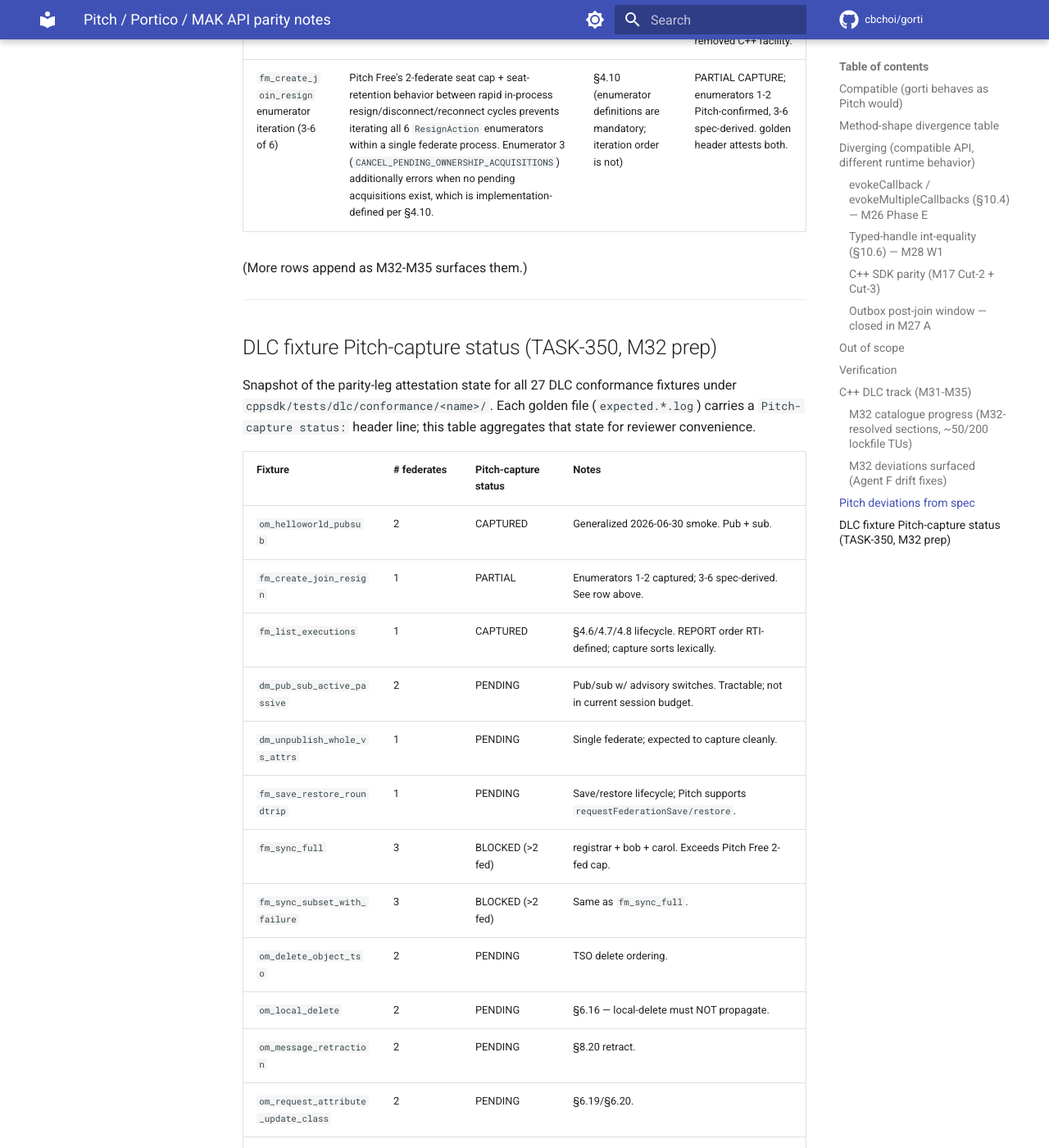
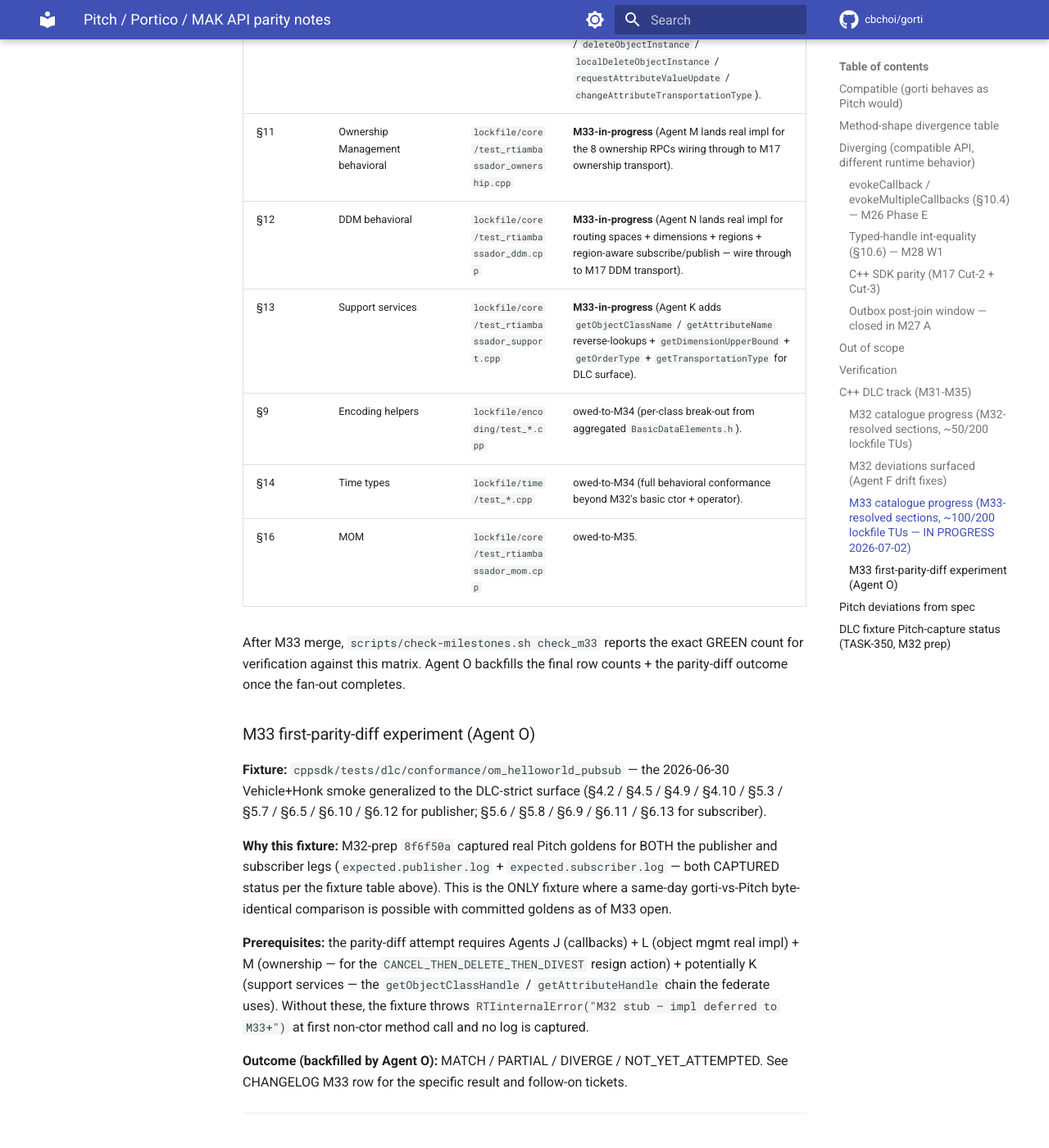
Before and after one commit to cbchoi/gorti, an MkDocs documentation site: the page built from docs/PITCH_PARITY.md, in a window 1280 px wide and 1400 px high, scrolled down 7688 px. Shown: the whole window at 82% size. Built offline with MkDocs 1.6.1 and Material for MkDocs 9.7.7, drawn with Linux system fonts in a browser that asks for light colours; comment, search, counter and statistics services are not loaded; some of the changed text lies outside the part shown.

Commit message:
M33-O TASK O-1 — CHANGELOG M33 row + PITCH_PARITY M33 progress + check_m33 6-probe
Agent O acceptance-gate docs work for the M33 fan-out (I/J/K/L/M/N/O).
Independent of the impl agents — lands the milestone-tracking scaffold so
downstream M33 impl merges have a place to attach counts.

Files:
- CHANGELOG-MASTERPLAN.md: adds M33 row (placeholder counts, DONE date TBD)
  after M32 row, plus M33 orchestrator-placeholder section with 7-agent
  fan-out breakdown (Agent I exceptions / J callbacks / K support+lifecycle
  / L obj mgmt / M ownership / N DDM / O acceptance+parity-diff) and
  M34/M35 out-of-scope enumeration.
- docs/PITCH_PARITY.md: adds "M33 catalogue progress" table under the
  C++ DLC track (mirrors M32 table shape) with per-section owner + status,
  plus "M33 first-parity-diff experiment" section documenting the
  om_helloworld_pubsub fixture as the first candidate for real gorti↔Pitch
  byte-identical comparison (Pitch goldens captured 2026-06-30).
- scripts/check-milestones.sh: appends check_m33() with 6 probes:
    1. ≥100 lockfile TUs compile clean (from M32's 40 baseline)
    2. ≥120 concrete exception classes derived from Exception
    3. FederateAmbassador ≥30 virtual methods
    4. RTIambassadorImpl.cpp ≤80 m32_stub() call sites remaining
       (from 139 pre-M33 baseline)
    5. Real gorti↔Pitch parity diff on om_helloworld_pubsub:
       MATCH / PARTIAL / DIVERGE / NOT_YET_ATTEMPTED (detected via
       CHANGELOG sentinel line)
    6. CHANGELOG + PITCH_PARITY updated for M33
  Wires check_m33 into main() invocation + summary loop.

Pre-M33-impl-merge baseline (current worktree, agents I/J/K/L/M/N pending):
  M33: IN_PROGRESS (2/6)
    - probe 3 (FA methods): PASS (60 methods, M31 stubs landed enough surface)
    - probe 6 (docs updated): PASS (this commit)
    - probes 1, 2, 4, 5: PENDING (impl agents haven't merged)

Memory file (out-of-tree): milestone_state.md updated to mark M32 closed
2026-07-02, M33 in-progress, and pivot the "Active/next" pointer to M33.

docs/dlc-spec-coverage.md unchanged (regen produced zero diff — no impl
churn since M32 close).

Task O-2 (real parity diff attempt) blocked on M33-{J,K,L,M} merges;
Agent O will attempt after impl agents land.

Test:
  bash -n scripts/check-milestones.sh   # OK
  bash scripts/check-milestones.sh check_m33 → 2/6 as expected

Co-Authored-By: Claude Opus 4.7 <noreply@anthropic.com>

```diff
--- a/docs/PITCH_PARITY.md
+++ b/docs/PITCH_PARITY.md
@@ -255,6 +255,53 @@ goldens + the initial deviations row for `fm_create_join_resign`
 enumerators 3-6. M32 W1 surfaces additional rows as F's catalogue
 re-walk completes.)
 
+### M33 catalogue progress (M33-resolved sections, ~100/200 lockfile TUs — IN PROGRESS 2026-07-02)
+
+Per `docs/DLC_COMPLIANCE_PROGRAM.md §6`, M33 flips these catalogue
+sections from RED/M32-stub→GREEN:
+
+| Catalogue § | Title | Lockfile TU dir | M33 status |
+|---|---|---|---|
+| §3 | Connect / federation lifecycle | `lockfile/core/test_rtiambassador_federation_mgmt.cpp` | **M33-in-progress** (M32 landed ctor; M33 Agent K lands real §4.2/§4.5/§4.9/§4.10 behavioral impl — no longer M32 stub-throw). |
+| §4 | FederateAmbassador callbacks | `lockfile/core/test_federateambassador_signatures.cpp` | **M33-in-progress** (Agent J expands to ~40 methods with 3+3+3+2 overloads for the 4 canonical event callbacks — discoverObjectInstance / reflectAttributeValues / receiveInteraction / removeObjectInstance). |
+| §6 | Exceptions (~120 classes) | `lockfile/exceptions/test_*.cpp` | **M33-in-progress** (Agent I lands ~120 concrete Annex C exception subclasses derived from `rti1516e::Exception`; every spec-declared throw now throws the concrete type, not `RTIinternalError`). |
+| §10 | Object Management behavioral | `lockfile/core/test_rtiambassador_object_mgmt.cpp` | **M33-in-progress** (Agent L lands real impl — no longer M32 stub-throw — for `registerObjectInstance` / `updateAttributeValues` / `sendInteraction` / `deleteObjectInstance` / `localDeleteObjectInstance` / `requestAttributeValueUpdate` / `changeAttributeTransportationType`). |
+| §11 | Ownership Management behavioral | `lockfile/core/test_rtiambassador_ownership.cpp` | **M33-in-progress** (Agent M lands real impl for the 8 ownership RPCs wiring through to M17 ownership transport). |
+| §12 | DDM behavioral | `lockfile/core/test_rtiambassador_ddm.cpp` | **M33-in-progress** (Agent N lands real impl for routing spaces + dimensions + regions + region-aware subscribe/publish — wire through to M17 DDM transport). |
+| §13 | Support services | `lockfile/core/test_rtiambassador_support.cpp` | **M33-in-progress** (Agent K adds `getObjectClassName` / `getAttributeName` reverse-lookups + `getDimensionUpperBound` + `getOrderType` + `getTransportationType` for DLC surface). |
+| §9 | Encoding helpers | `lockfile/encoding/test_*.cpp` | owed-to-M34 (per-class break-out from aggregated `BasicDataElements.h`). |
+| §14 | Time types | `lockfile/time/test_*.cpp` | owed-to-M34 (full behavioral conformance beyond M32's basic ctor + operator). |
+| §16 | MOM | `lockfile/core/test_rtiambassador_mom.cpp` | owed-to-M35. |
+
+After M33 merge, `scripts/check-milestones.sh check_m33` reports the
+exact GREEN count for verification against this matrix. Agent O
+backfills the final row counts + the parity-diff outcome once the
+fan-out completes.
+
+### M33 first-parity-diff experiment (Agent O)
+
+**Fixture:** `cppsdk/tests/dlc/conformance/om_helloworld_pubsub` — the
+2026-06-30 Vehicle+Honk smoke generalized to the DLC-strict surface
+(§4.2 / §4.5 / §4.9 / §4.10 / §5.3 / §5.7 / §6.5 / §6.10 / §6.12 for
+publisher; §5.6 / §5.8 / §6.9 / §6.11 / §6.13 for subscriber).
+
+**Why this fixture:** M32-prep `8f6f50a` captured real Pitch goldens
+for BOTH the publisher and subscriber legs (`expected.publisher.log`
++ `expected.subscriber.log` — both CAPTURED status per the fixture
+table above). This is the ONLY fixture where a same-day gorti-vs-Pitch
+byte-identical comparison is possible with committed goldens as of M33
+open.
+
+**Prerequisites:** the parity-diff attempt requires Agents J (callbacks)
++ L (object mgmt real impl) + M (ownership — for the `CANCEL_THEN_DELETE_THEN_DIVEST`
+resign action) + potentially K (support services — the `getObjectClassHandle`
+/ `getAttributeHandle` chain the federate uses). Without these, the
+fixture throws `RTIinternalError("M32 stub — impl deferred to M33+")`
+at first non-ctor method call and no log is captured.
+
+**Outcome (backfilled by Agent O):** MATCH / PARTIAL / DIVERGE / NOT_YET_ATTEMPTED.
+See CHANGELOG M33 row for the specific result and follow-on tickets.
+
 ---
 
 ## Pitch deviations from spec
```
Also changed, not shown: CHANGELOG-MASTERPLAN.md (+30 -0 lines), 1 other file.
